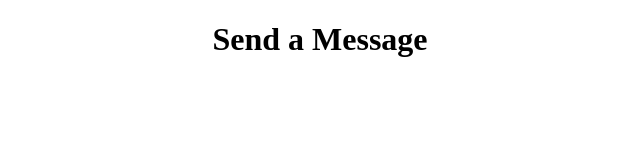
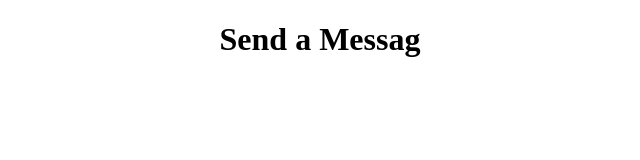
Before and after one commit to segunajibola/Contact-Form, a plain HTML site: page index.html in a window 1280 px wide. Shown: the whole page, without its empty margins (320-960 px from the left). Drawn offline with Linux system fonts and the light colour scheme.

Commit message:
testing changes

```diff
--- a/index.html
+++ b/index.html
@@ -9,7 +9,7 @@
 </head>
 <body>
     <div class="container">
-        <h1>Send a Message</h1>
+        <h1>Send a Messag</h1>
     </div>
 
     <script src="main.js"></script>
```
